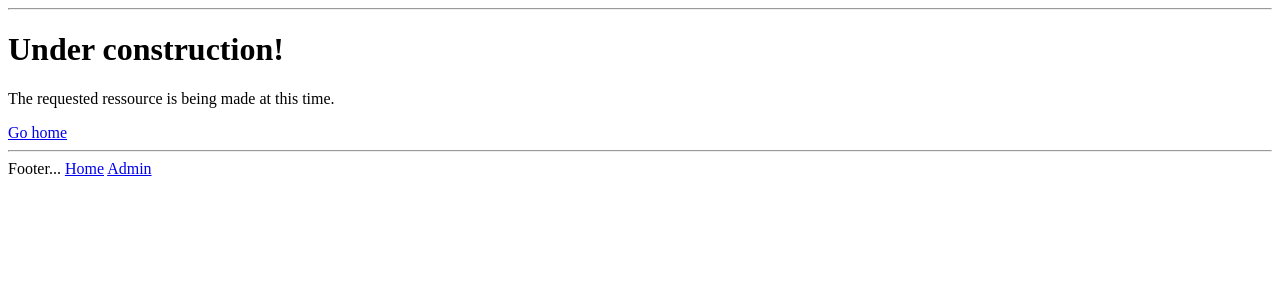
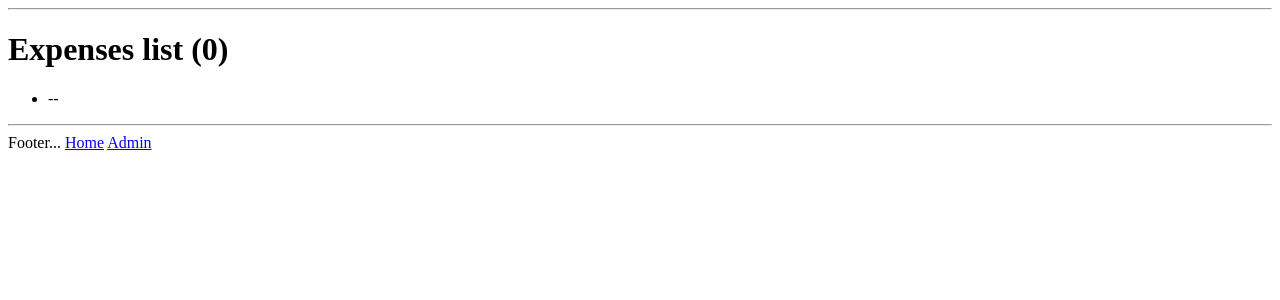
Before and after one commit to Julinium/depenses, a Django app: page /expenses/ in a window 1280 px wide. Shown: the part 26-326 px from the top of the page. Run offline with Django 4.2, Linux system fonts and the light colour scheme; a user stored in the database is signed in; data comes from the database, SQL or seed files in the repository; both versions use the stored data as it was after the commit.

Commit message:
Expenses and Expense page

```diff
--- a/depenses/base/templates/base/accounts.html
+++ b/depenses/base/templates/base/accounts.html
@@ -4,7 +4,7 @@
 
 {% block content %}
 <div>
-    <h1>Accounts list</h1>
+    <h1>Accounts list ({{ accounts.count }})</h1>
 </div>
 <div>
     <ul>
--- /dev/null
+++ b/depenses/base/templates/base/expenses.html
@@ -0,0 +1,21 @@
+{% extends 'main.html' %}
+
+{% block title %} Expenses {% endblock %}
+
+{% block content %}
+<div>
+    <h1>Expenses list ({{ expenses.count }})</h1>
+</div>
+<div>
+    <ul>
+        {% for expense in expenses %}
+        <li>
+            {{ expense.amount }} : {{ expense.vendor }} @ {{ expense.date }}
+            <h2><a href="{% url 'expense' expense.id %}">Details</a></h2>
+        </li>
+        {% empty %}
+        <li> -- </li>
+        {% endfor %}
+    </ul>
+</div>
+{% endblock %}
--- a/depenses/base/templates/base/wip.html
+++ b/depenses/base/templates/base/wip.html
@@ -1,9 +1,9 @@
 {% extends 'main.html' %}
 
-{% block title %} Under construction {% endblock %}
+{% block title %} {{ title }} {% endblock %}
 
 {% block content %}
-<h1>Under construction!</h1>
+<h1>{{ title }}</h1>
 <p>{{ message }}</p>
 <a href="/">Go home</a>
 {% endblock %}
--- a/depenses/base/urls.py
+++ b/depenses/base/urls.py
@@ -13,7 +13,8 @@ urlpatterns = [
     path('wip/', views.wip, name='wip'),
     path('report/', views.wip, name='report'),
     path('incomes/', views.wip, name='incomes'),
-    path('expenses/', views.wip, name='expenses'),
+    path('expenses/', views.expenses, name='expenses'),
+    path('expense/<str:pk>', views.expense, name='expense'),
     path('accounts/', views.accounts_list, name='accounts'),
     path('categories/', views.wip, name='categories'),
 ]
--- a/depenses/base/views.py
+++ b/depenses/base/views.py
@@ -80,7 +80,31 @@ def accounts_list(request):
     return render(request, 'base/accounts.html', context)
 
 
+@login_required(login_url="login")
+def expenses(request):
+    expenses = Expense.objects.all().filter(account__user=request.user)
+    context = {"expenses":expenses}
+    return render(request, 'base/expenses.html', context)
+
+
+@login_required(login_url="login")
+def expense(request, pk):
+    expense = Expense.objects.get(id=pk)
+    print(expense.account.user)
+    print(request.user)
+    if expense.account.user == request.user:
+        context = {"expense":expense, "pk": pk}
+        return render(request, 'base/expense.html', context)
+
+    context = {
+        'title': _("Non authorized"),
+        'message': _("You are not authorized to acces the requested ressource.")}
+    return render(request, 'base/wip.html', context)
 
 def wip(request):
-    context = {'message':_("The requested ressource is being made at this time.")}
+    title = _("It's not you...")
+    message = _("The requested ressource is not (yet) available.")
+    context = {
+        'title': title,
+        'message': message}
     return render(request, 'base/wip.html', context)
```
Also changed, not shown: depenses/base/templates/base/expense.html (added, +16 -0 lines), depenses/db.sqlite3.
